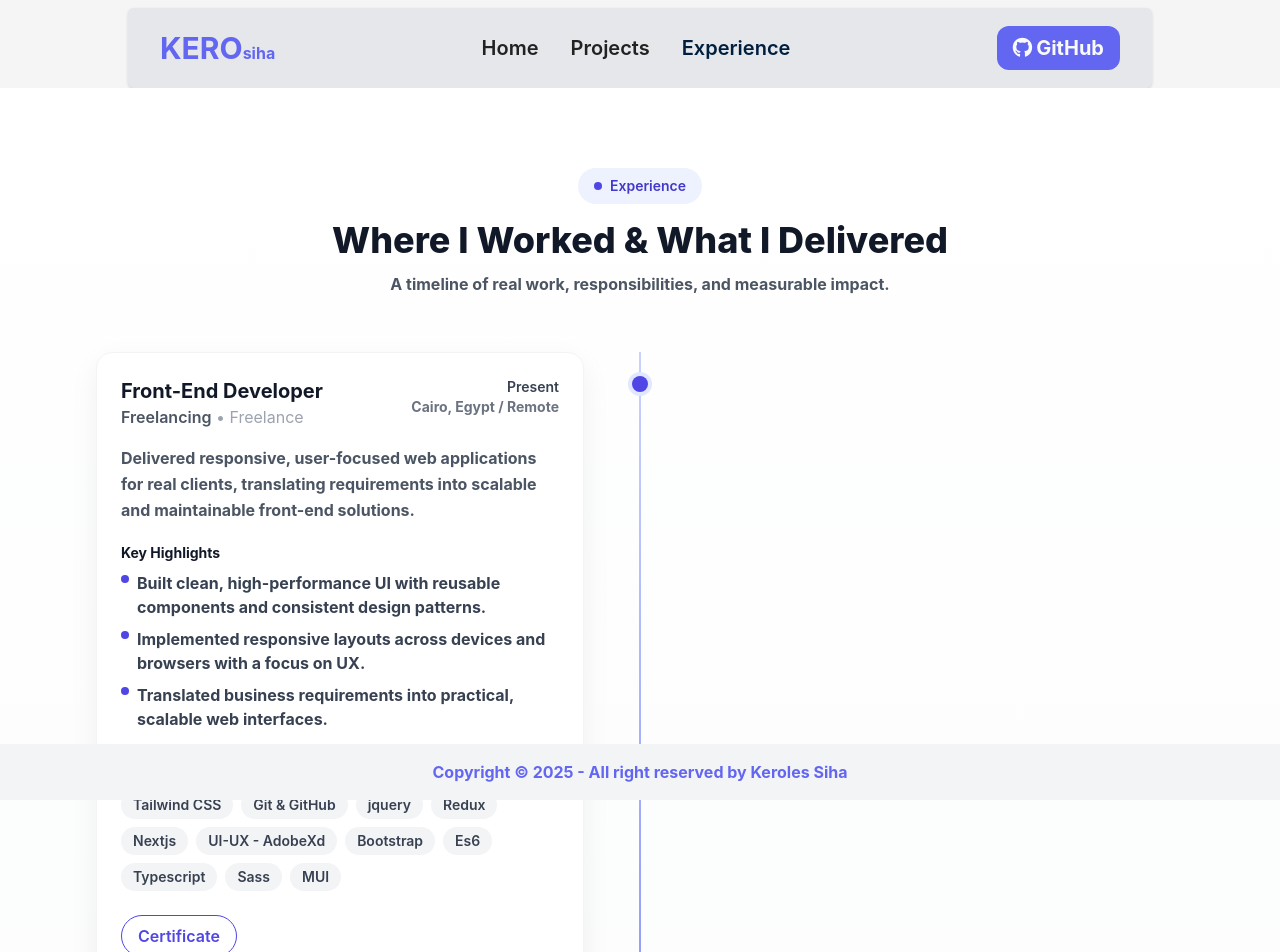
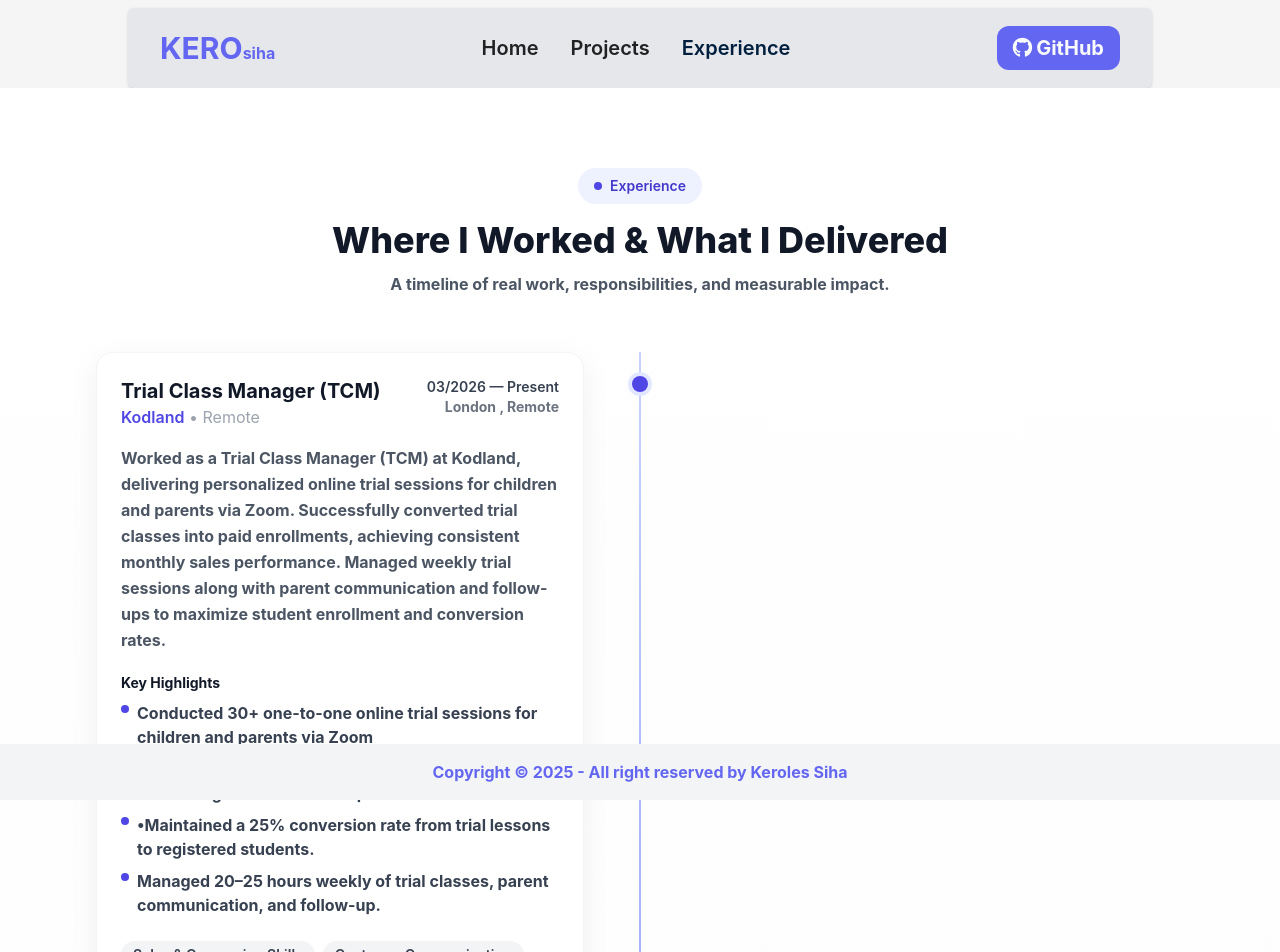
Before and after one commit to kerolessiha/My_Portfolio, a React (Vite) app: page /Experience in a window 1280 px wide. Shown: the top 952 px of the page. Built offline with nearby package versions, Linux system fonts and the light colour scheme.

Commit message:
portfolio update

```diff
--- a/src/data/experienceData.js
+++ b/src/data/experienceData.js
@@ -1,11 +1,71 @@
 export const experiences = [
   {
     id: 1,
+    role: "Trial Class Manager (TCM)",
+    company: "Kodland",
+    type: "Remote",
+    location: "London , Remote",
+    period: "03/2026 — Present",
+    summary:
+      " Worked as a Trial Class Manager (TCM) at Kodland, delivering personalized online trial sessions for children and parents via Zoom. Successfully converted trial classes into paid enrollments, achieving consistent monthly sales performance. Managed weekly trial sessions along with parent communication and follow-ups to maximize student enrollment and conversion rates.",
+    highlights: [
+      "Conducted 30+ one-to-one online trial sessions for children and parents via Zoom",
+      "Achieved EGP/100000 monthly sales through converting trial classes into paid enrollments",
+      "•Maintained a 25% conversion rate from trial lessons to registered students.",
+      "Managed 20–25 hours weekly of trial classes, parent communication, and follow-up.",
+    ],
+    tech: [
+      "Sales & Conversion Skills",
+      "Customer Communication",
+      "Objection Handling",
+      "Time Management",
+      "Follow-up & Customer Retention",
+      "Remote Client Engagement (Zoom Sessions)",
+      "Target Achievement & Performance-Driven Work",
+      "Parent/Client Relationship Management ",
+      "High-Pressure Work Management",
+      "Business Development & Revenue Generation",
+    ],
+    links: {
+      company: "https://www.kodland.org/",
+    },
+  },
+  {
+    id: 2,
+    role: "Digital Solutions Consultant (Web, Automation & AI)",
+    company: "markedsmateriell.no",
+    type: "Remote",
+    location: "Norway , Remote",
+    period: "09/2025 — 03/2026",
+    summary:
+      "Contributing to an AI-driven marketing ecosystem that unifies physical and digital marketing through automation, scalable content, and performance-focused web improvements — with a clear focus on attracting new customers and generating leads through content-driven marketing.",
+    highlights: [
+      "Managed and optimized 2 WordPress/​WooCommerce websites, including content, translations, pricing tables, UX, checkout, and server issues.",
+      "Conducted market and competitor research on 5+ competitors, supporting pricing and positioning decisions.",
+      "Researched, tested, and evaluated 100+ AI tools for image/​video generation, automation (emails, scheduling), content management, and data scraping; presented actionable recommendations and executed solutions.",
+      "Designed and orchestrated n8n automation workflows integrating web forms and AI APIs to streamline marketing operations.",
+    ],
+    tech: [
+      "WordPress",
+      "WooCommerce",
+      "n8n",
+      "Excel",
+      "AI APIs",
+      "Veo 3",
+      "Image/video generation",
+      "Market Research ",
+    ],
+    links: {
+      company: "https://www.markedsmateriell.no/",
+    },
+  },
+  {
+    id: 3,
     role: "Front-End Developer",
     company: "Freelancing",
     type: "Freelance",
     location: "Cairo, Egypt / Remote",
-    period: "Present",
+    period: "07/2025 – 02/2026",
     summary:
       "Delivered responsive, user-focused web applications for real clients, translating requirements into scalable and maintainable front-end solutions.",
     highlights: [
@@ -36,33 +96,4 @@
         "https://drive.google.com/file/d/1M8UQlac-uEYfHh0Yxcxo0H8iwNxrjEN-/view?usp=sharing",
     },
   },
-  {
-    id: 2,
-    role: "Digital Solutions Consultant (Web, Automation & AI)",
-    company: "markedsmateriell.no",
-    type: "Remote",
-    location: "Norway , Remote",
-    period: "09/2025 — 03/2026",
-    summary:
-      "Contributing to an AI-driven marketing ecosystem that unifies physical and digital marketing through automation, scalable content, and performance-focused web improvements — with a clear focus on attracting new customers and generating leads through content-driven marketing.",
-    highlights: [
-      "Managed and optimized 2 WordPress/​WooCommerce websites, including content, translations, pricing tables, UX, checkout, and server issues.",
-      "Conducted market and competitor research on 5+ competitors, supporting pricing and positioning decisions.",
-      "Researched, tested, and evaluated 100+ AI tools for image/​video generation, automation (emails, scheduling), content management, and data scraping; presented actionable recommendations and executed solutions.",
-      "Designed and orchestrated n8n automation workflows integrating web forms and AI APIs to streamline marketing operations.",
-    ],
-    tech: [
-      "WordPress",
-      "WooCommerce",
-      "n8n",
-      "Excel",
-      "AI APIs",
-      "Veo 3",
-      "Image/video generation",
-      "Market Research ",
-    ],
-    links: {
-      company: "https://markedsmateriell.no",
-    },
-  },
 ];
--- a/src/pages/Home/Home.jsx
+++ b/src/pages/Home/Home.jsx
@@ -71,8 +71,8 @@
 
                 {/* Download CV Button */}
                 <a
-                  href="/Keroles_Siha_CV.pdf"
-                  download="Keroles_Siha_CV.pdf"
+                  href="/Keroles_Siha_CV (2).pdf"
+                  download="Keroles_Siha_CV (2).pdf"
                   className="px-6 py-3 bg-indigo-600 text-white rounded-full font-semibold transition-transform duration-300 hover:scale-105 hover:shadow-lg"
                 >
                   Download CV
```
Also changed, not shown: 2 other files (tests, documents, lock files or other folders).
